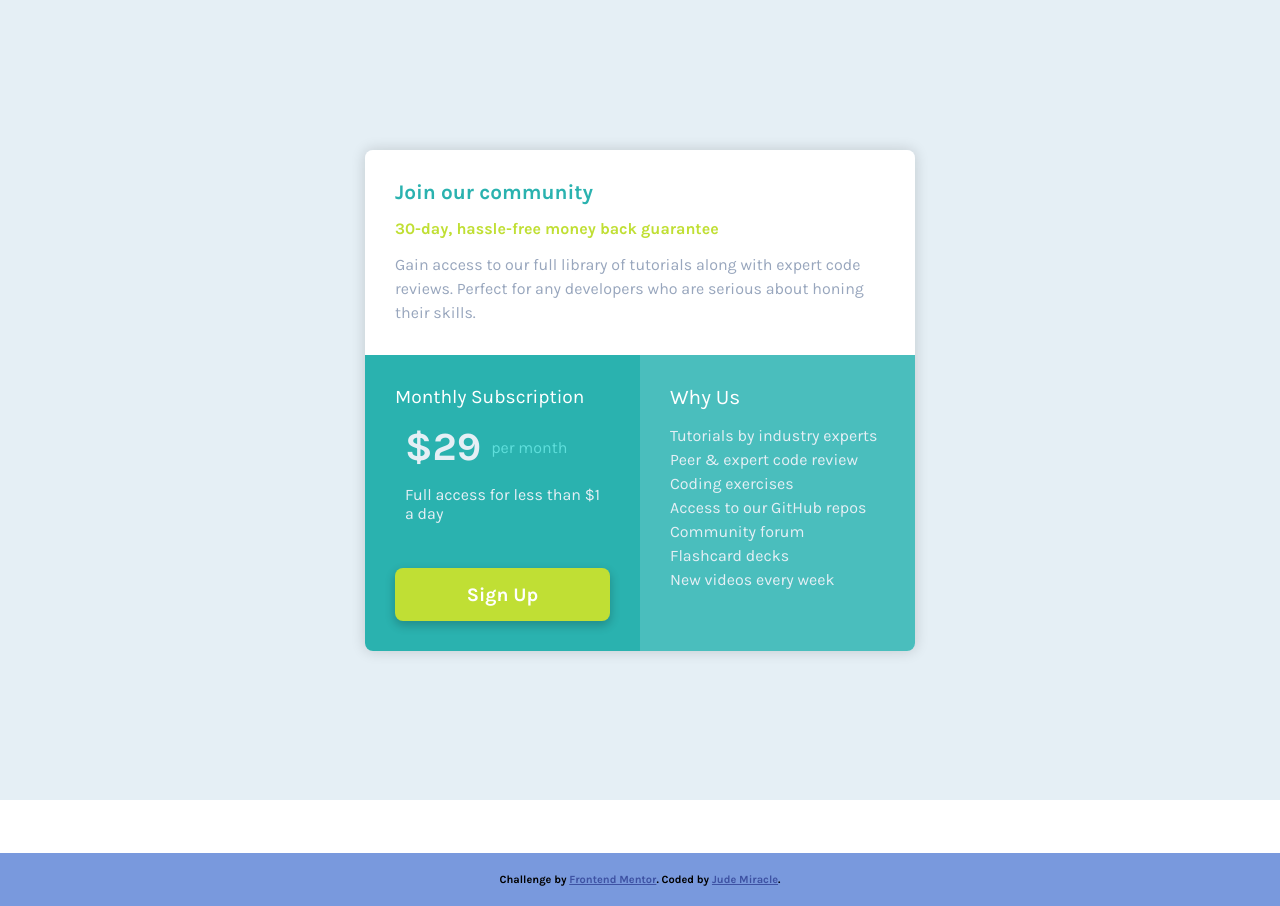
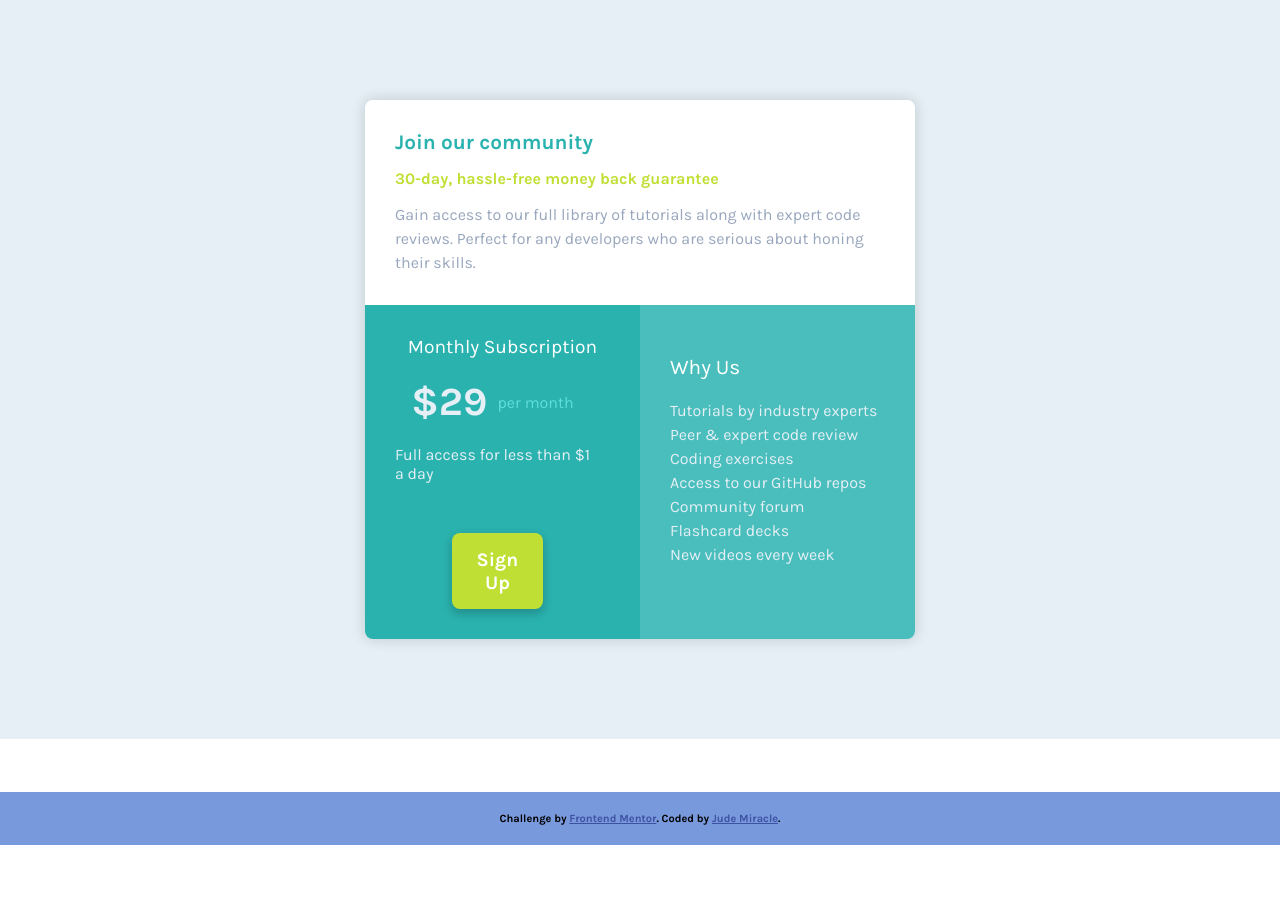
Before and after one commit to am-miracle/single-price-grid-component-master, a plain HTML site: page index.html in a window 1280 px wide. After the commit the page ends 845 px from the top, so only its background shows below. Drawn offline with Linux system fonts and the light colour scheme.

Commit message:
single price grid component

```diff
--- a/CSS/style5.css
+++ b/CSS/style5.css
@@ -1,7 +1,6 @@
 @import url('https://fonts.googleapis.com/css2?family=Karla:wght@400;700&display=swap');
 html{
     font-family: 'Karla', sans-serif;
-    font-size: 16px;
 }
 
 *{
@@ -10,7 +9,6 @@ html{
     box-sizing: border-box;
 }
 section{
-    min-height: 100vh;
     width: 100%;
     display: flex;
     align-items: center;
@@ -52,9 +50,10 @@ section{
 }
 .item-2{
     background-color:hsl(179, 62%, 43%);
+    justify-items: center;
 }
 .item-2 h3{
-    margin-bottom: 15px;
+    margin-bottom: 20px 0 20px 0;
     font-size: 1.2rem;
     font-weight: 500;
     color: white;
@@ -64,7 +63,7 @@ section{
     font-size: 1rem;
     font-weight: 400;
     margin-left: 10px;
-    margin-bottom: 15px;
+    margin: 20px 10px 20px 0;
 }
 
 .item-2 p span{
@@ -81,7 +80,7 @@ section{
 }
 .btn{
     text-align: center;
-    width: 100%;
+    width: 90%;
     padding: 15px;
     background-color: hsl(71, 73%, 54%);
     display: inline-block;
@@ -92,6 +91,7 @@ section{
     margin-top: 30px;
     box-shadow: 0px 4px 10px 1px #00000033;
     border-radius: 8px;
+    cursor: pointer;
 }
 .btn:hover{
     color: rgb(134, 128, 92);
@@ -102,13 +102,14 @@ section{
 }
 .item-3 h3{
     color: white;
-    margin-bottom: 15px;
+    margin: 20px 0 20px 0;
     font-size: 1.3rem;
     font-weight: 400;
 }
-.item-3 p{
+.item-3 ul{
     color: hsl(204, 43%, 93%);
     line-height: 1.5rem;
+    list-style: none;
 }
 .attribution{
     bottom: 0;
--- a/index.html
+++ b/index.html
@@ -29,18 +29,19 @@
                     <h3>Monthly Subscription</h3>
                     <p><span>&dollar;29</span><span><sup>per month</sup></span></p>
                     <p>Full access for less than &dollar;1 a day</p>
-                    <a href="#" type="button" class="btn">Sign Up</a>
+                    <a href="#"class="btn">Sign Up</a>
                 </div>
                 <div class="item item-3">
                     <h3>Why Us</h3>
-                    <p>Tutorials by industry experts<br>
-                        Peer &amp; expert code review<br>
-                        Coding exercises<br>
-                        Access to our GitHub repos<br>
-                        Community forum<br>
-                        Flashcard decks<br>
-                        New videos every week<br>
-                    </p>
+                    <ul>
+                        <li>Tutorials by industry experts</li>
+                        <li>Peer &amp; expert code review</li>
+                        <li>Coding exercises</li>
+                        <li>Access to our GitHub repos</li>
+                        <li>Community forum</li>
+                        <li>Flashcard decks</li>
+                        <li>New videos every week</li>
+                    </ul>
                 </div>
             </div>
         </section>
```
Also changed, not shown: 2 other files.
